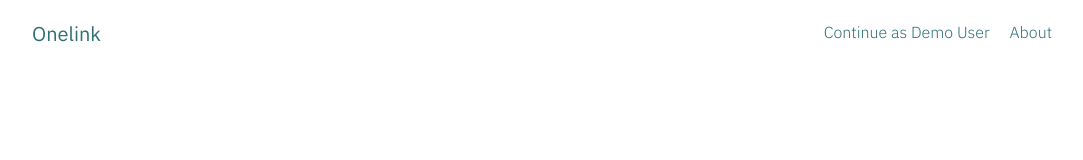
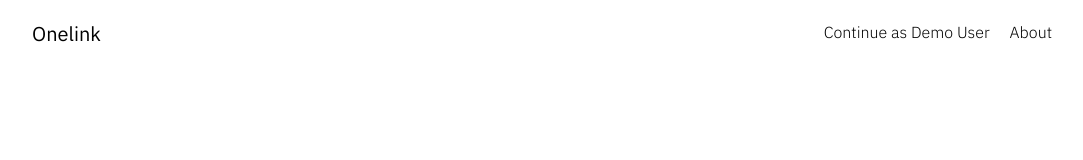
Before and after one commit to mdahmed-abdus/onelink, a React (Create React App) app in the folder frontend/: page / in a window 1280 px wide. Shown: the top 160 px of the page, without its empty margins (98-1181 px from the left). Built offline with nearby package versions, Linux system fonts and the light colour scheme.

Commit message:
Fix navbar

```diff
--- a/frontend/src/components/Navbar.js
+++ b/frontend/src/components/Navbar.js
@@ -1,6 +1,13 @@
 import { useState } from 'react';
 import { menu, close } from '../assets';
-import Link from './Link';
+
+function NavLink({ href, text, className }) {
+  return (
+    <a href={href} className={`text-black hover:text-primary ${className}`}>
+      {text}
+    </a>
+  );
+}
 
 function Navbar() {
   const [toggle, setToggle] = useState(false);
@@ -14,21 +21,14 @@ function Navbar() {
     <nav className="fixed top-0 w-full z-20 bg-white">
       <div className="gridMainContainer">
         <div className="gridContainer my-5 flex justify-between">
-          <Link
-            href="/"
-            text="Onelink"
-            externalStyle="text-xl text-black hover:text-primary hover:no-underline"
-          />
+          <NavLink href="/" text="Onelink" className="text-xl" />
           <ul className="hidden sm:flex font-light">
             {links.map((link, index) => (
               <li key={'navbar_link_' + index}>
-                <Link
+                <NavLink
                   href={link.url}
                   text={link.text}
-                  externalStyle={
-                    'text-black hover:text-primary hover:no-underline ' +
-                    (index === links.length - 1 ? 'ml-5' : '')
-                  }
+                  className={index === links.length - 1 ? 'ml-5' : ''}
                 />
               </li>
             ))}
@@ -42,7 +42,7 @@ function Navbar() {
             />
             <div
               className={`absolute p-6 top-14 right-6 rounded-lg bg-secondary ${
-                !toggle ? 'hidden' : 'flex'
+                toggle ? 'flex' : 'hidden'
               }`}
             >
               <ul className="list-none flex justify-end items-start flex-col gap-4">
@@ -51,11 +51,7 @@ function Navbar() {
                     key={'navbar_link_mob_' + index}
                     onClick={() => setToggle(!toggle)}
                   >
-                    <Link
-                      href={link.url}
-                      text={link.text}
-                      externalStyle="text-black hover:text-primary hover:no-underline"
-                    />
+                    <NavLink href={link.url} text={link.text} />
                   </li>
                 ))}
               </ul>
```
